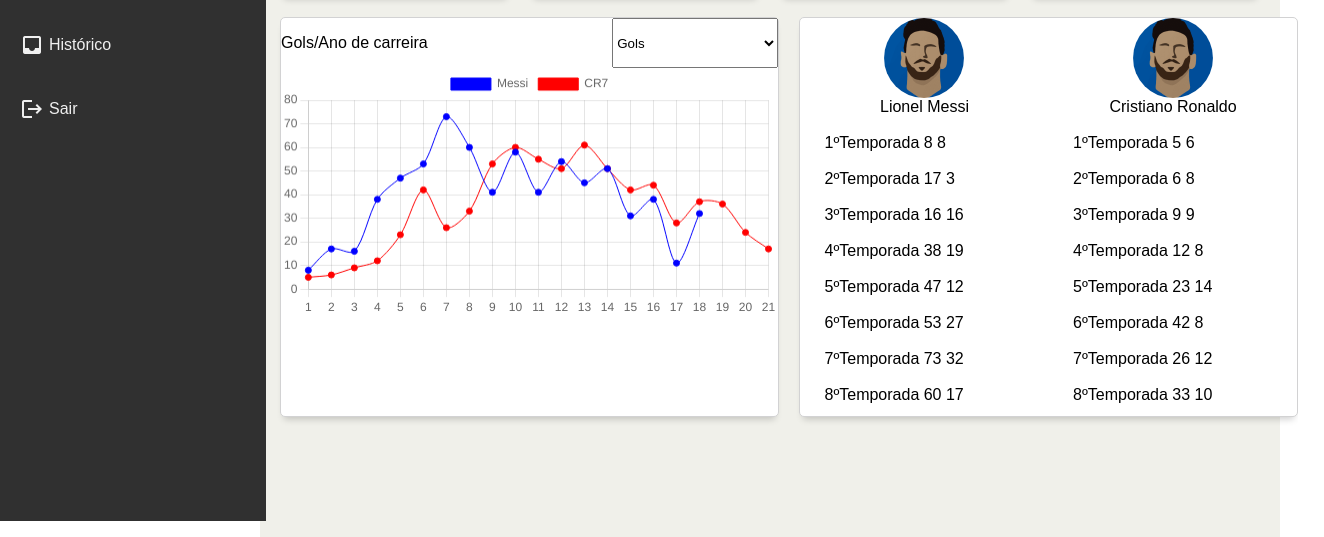
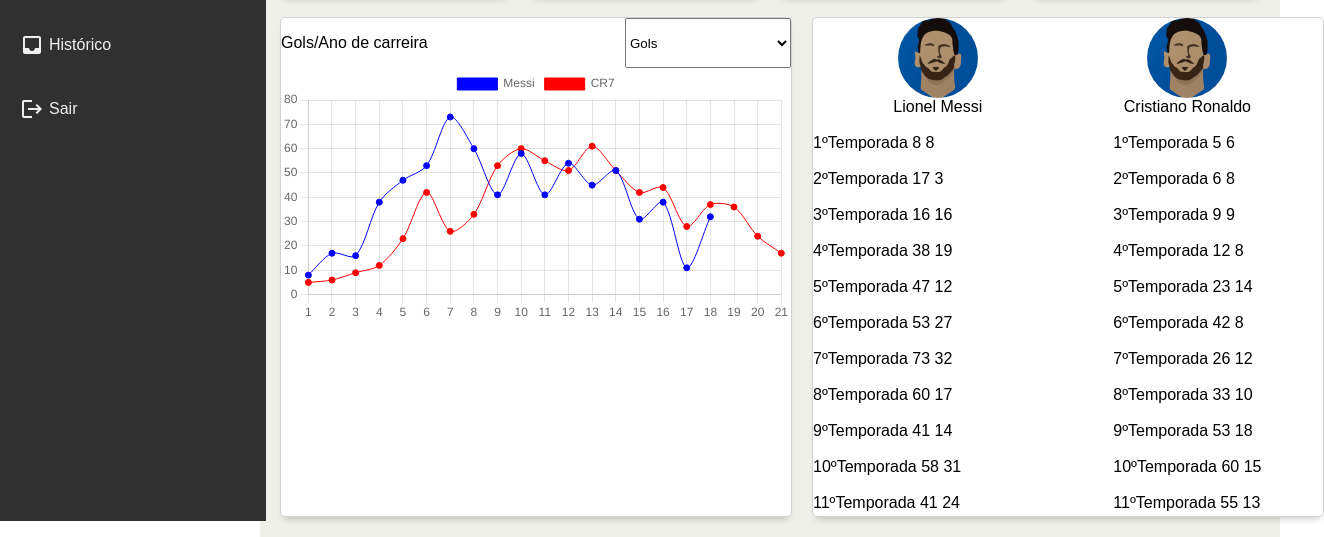
Before and after one commit to Matheus-Munari/GOAT, a plain HTML site: page public/html/dashboard.html in a window 1280 px wide. Shown: the part 279-816 px from the top of the page, 1324 px wide, since content can reach past the window. Drawn offline with nearby package versions, Linux system fonts and the light colour scheme.

Commit message:
Arrumei a quebra do layout da versão antiga

```diff
--- a/public/css/dashboard.css
+++ b/public/css/dashboard.css
@@ -173,19 +173,19 @@
     border: 1px solid #d2d2d3;
     border-radius: 5px;
     box-shadow: 0 6px 7px -4px rgba(0, 0, 0, 0.2);
-    width: 39vw;
-    height: 80%;
+    width: 40vw;
+    height: 500px;
 }
 
 .main-detalhe {
-    background-color: #ffffff;
+    /* background-color: #ffffff;
     box-sizing: border-box;
-    border: 1px solid #d2d2d3;
+
     border-radius: 5px;
-    box-shadow: 0 6px 7px -4px rgba(0, 0, 0, 0.2);
+    box-shadow: 0 6px 7px -4px rgba(0, 0, 0, 0.2); */
     width: 39vw;
     height: 80%;
-    max-height: 80%;
+    height: 500px;
     display: flex;
 }
 
@@ -210,6 +210,7 @@
 .main-estatisticas {
     overflow: hidden;
     overflow-y: scroll;
-    max-height: 400px;
-    width: 200px;
+
+    max-height: 500px;
+
 }
--- a/public/html/dashboard.html
+++ b/public/html/dashboard.html
@@ -106,6 +106,7 @@
                     </div>
                     <canvas id="myChart"></canvas>
                 </div>
+                <div class="main-grafico">
                     <div class="main-detalhe">
                         <div class="main-jogadores">
                             <img src="../imagens/messi-art.png" class="img-icone">
@@ -117,6 +118,7 @@
                             <img src="../imagens/messi-art.png" class="img-icone">
                             <span>Cristiano Ronaldo</span>
                             <div class="main-estatisticas" id="div_estatisticas_cr7">
+                            </div>
                         </div>
                     </div>
                 </div>
```
Lines whose indentation alone changed are shown as unchanged.
